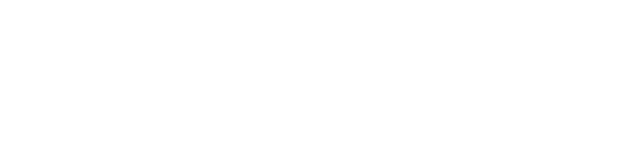
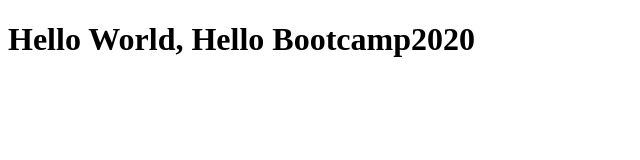
Before and after one commit to Memon-Salman/class-001-Bootcamp2020, a plain HTML site: page index.html in a window 1280 px wide. Shown: the whole page, without its empty margins (0-640 px from the left). Drawn offline with Linux system fonts and the light colour scheme.

Commit message:
Update index.html

```diff
--- a/index.html
+++ b/index.html
@@ -7,6 +7,6 @@
     <title>Document</title>
 </head>
 <body>
-
+    <h1>Hello World, Hello Bootcamp2020</h1>
 </body>
 </html>
```
